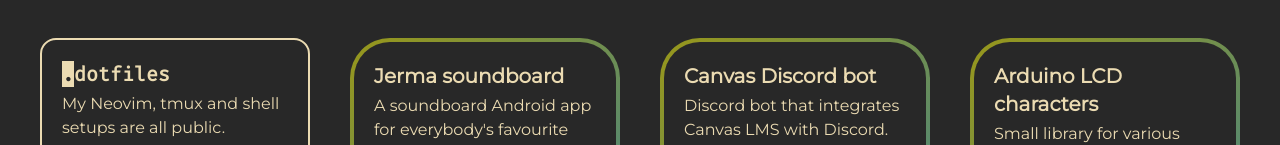
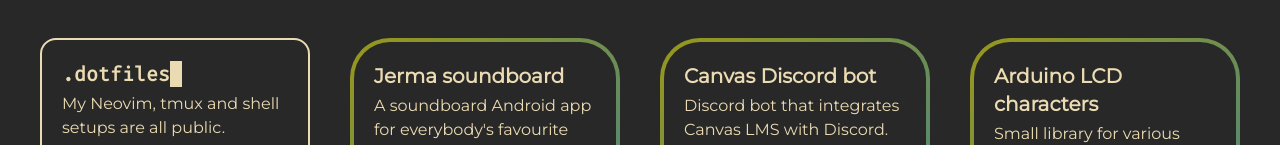
Before and after one commit to DrunkenToast/portfolio, a Vue app: page / in a window 1280 px wide. Shown: the part 718-863 px from the top of the page. Built offline with nearby package versions, Linux system fonts and the light colour scheme.

Commit message:
change cursor position

```diff
--- a/src/components/dotfiles-card.vue
+++ b/src/components/dotfiles-card.vue
@@ -11,7 +11,7 @@
         bg-bg hover:bg-bg_a transition-all
         h-full flex flex-col font-title p-5'>
         <div class='text-xl font-code font-semibold mb-1'>
-            <span class="animate-cursor">.</span>dotfiles
+            .dotfiles<span class="animate-cursor">&nbsp;</span>
         </div>
         <div>
             My Neovim, tmux and shell setups are all public.
```
